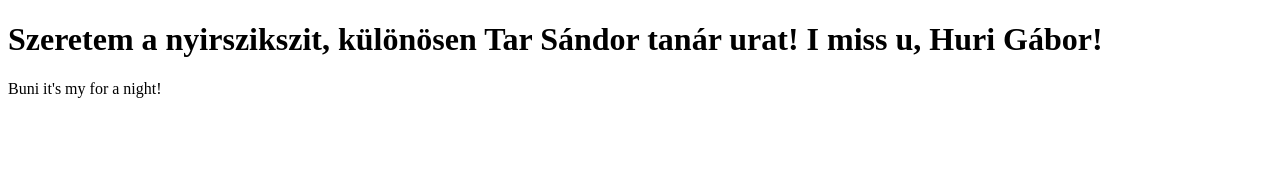
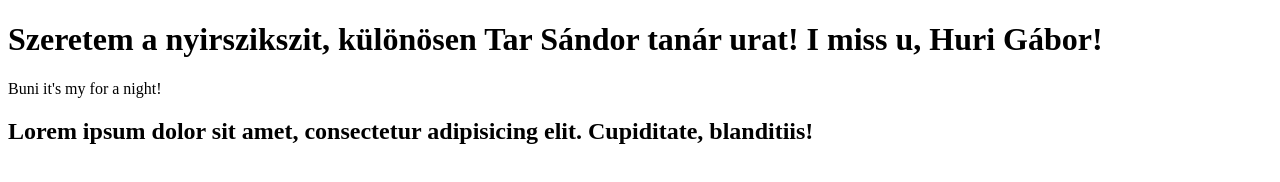
Before and after one commit to timi15/project, a plain HTML site: page index.html in a window 1280 px wide. Drawn offline with Linux system fonts and the light colour scheme.

Commit message:
H2 tag beszúrása

```diff
--- a/index.html
+++ b/index.html
@@ -9,5 +9,6 @@
 <body>
     <h1>Szeretem a nyirszikszit, különösen Tar Sándor tanár urat! I miss u, Huri Gábor!</h1>
     <p>Buni it's my for a night!</p>
+    <h2>Lorem ipsum dolor sit amet, consectetur adipisicing elit. Cupiditate, blanditiis!</h2>
 </body>
 </html>
```
